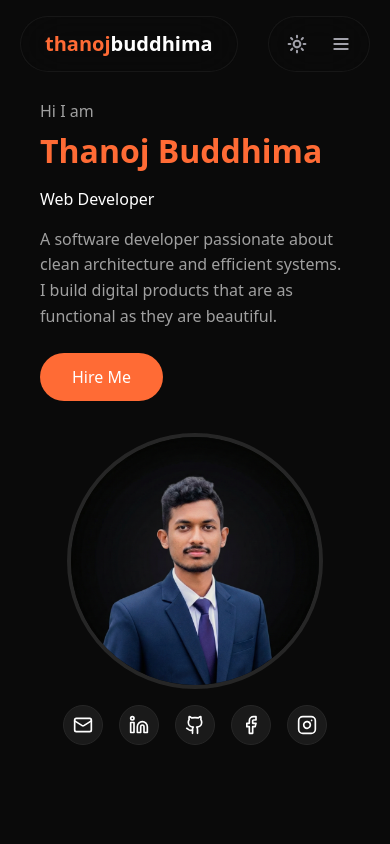
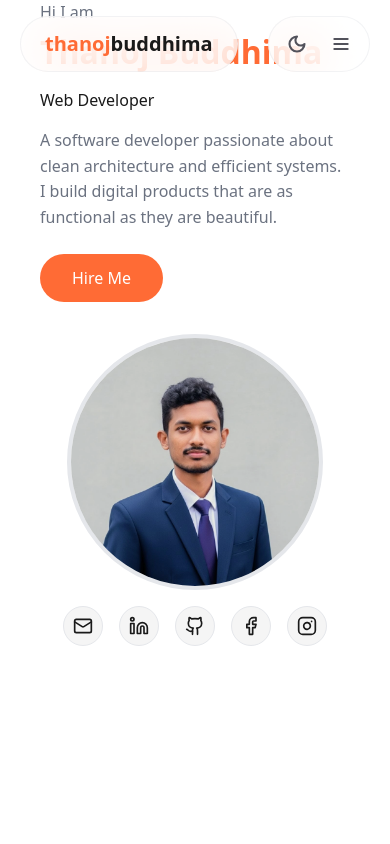
Before and after one commit to ThanojBuddhima/ThanojBuddhima.github.io, a React (Vite) app: page / in a window 390 px wide. Shown: the top 844 px of the page. Built offline with nearby package versions, Linux system fonts and the light colour scheme.

Commit message:
fix: adjust mobile flexbox overflow and excessive footer padding, sync default theme to OS

```diff
--- a/src/App.tsx
+++ b/src/App.tsx
@@ -11,7 +11,12 @@ import { motion, AnimatePresence } from 'motion/react';
 import { isMobile } from 'react-device-detect';
 
 export default function App() {
-  const [isDarkMode, setIsDarkMode] = useState(true);
+  const [isDarkMode, setIsDarkMode] = useState(() => {
+    if (typeof window !== 'undefined' && window.matchMedia) {
+      return window.matchMedia('(prefers-color-scheme: dark)').matches;
+    }
+    return true;
+  });
   const [showScrollTop, setShowScrollTop] = useState(false);
 
   // Robust mobile detection state. Evaluated on mount to avoid resize triggers.
@@ -55,7 +60,7 @@ export default function App() {
     <>
       <div
         className="relative w-full min-h-screen bg-background transition-colors duration-300 overflow-x-hidden"
-        style={{ paddingBottom: isMobileDevice ? '7rem' : '0' }}
+        style={{ paddingBottom: isMobileDevice ? '80px' : '0' }}
       >
         <Header isDarkMode={isDarkMode} toggleDarkMode={toggleDarkMode} isMobileDevice={isMobileDevice} />
         <Hero isDarkMode={isDarkMode} />
--- a/src/components/Footer.tsx
+++ b/src/components/Footer.tsx
@@ -5,7 +5,7 @@ export function Footer() {
   const currentYear = new Date().getFullYear();
 
   return (
-    <footer style={{ backgroundColor: 'var(--background)', paddingTop: '32px', paddingBottom: '64px', borderTop: '1px solid var(--border)' }}>
+    <footer style={{ backgroundColor: 'var(--background)', paddingTop: '32px', paddingBottom: '24px', borderTop: '1px solid var(--border)' }}>
       <div className="max-w-7xl mx-auto w-full px-4 sm:px-6 lg:px-8">
         {/* Copyright */}
         <motion.div
--- a/src/components/Hero.tsx
+++ b/src/components/Hero.tsx
@@ -71,7 +71,7 @@ export function Hero({ isDarkMode }: HeroProps) {
   };
 
   return (
-    <section id="hero" className="min-h-screen flex items-center justify-center bg-background relative overflow-hidden w-full px-4 sm:px-6 lg:px-8 pt-20">
+    <section id="hero" className="min-h-screen flex items-start lg:items-center justify-center bg-background relative overflow-hidden w-full px-4 sm:px-6 lg:px-8 pt-32 lg:pt-20 pb-32 lg:pb-0">
       {/* Large Background Text - Only rendered on large screens and above */}
       {windowWidth >= 1024 && (
         <div className="absolute inset-0 hidden lg:flex items-center justify-center pointer-events-none select-none overflow-hidden">
```
